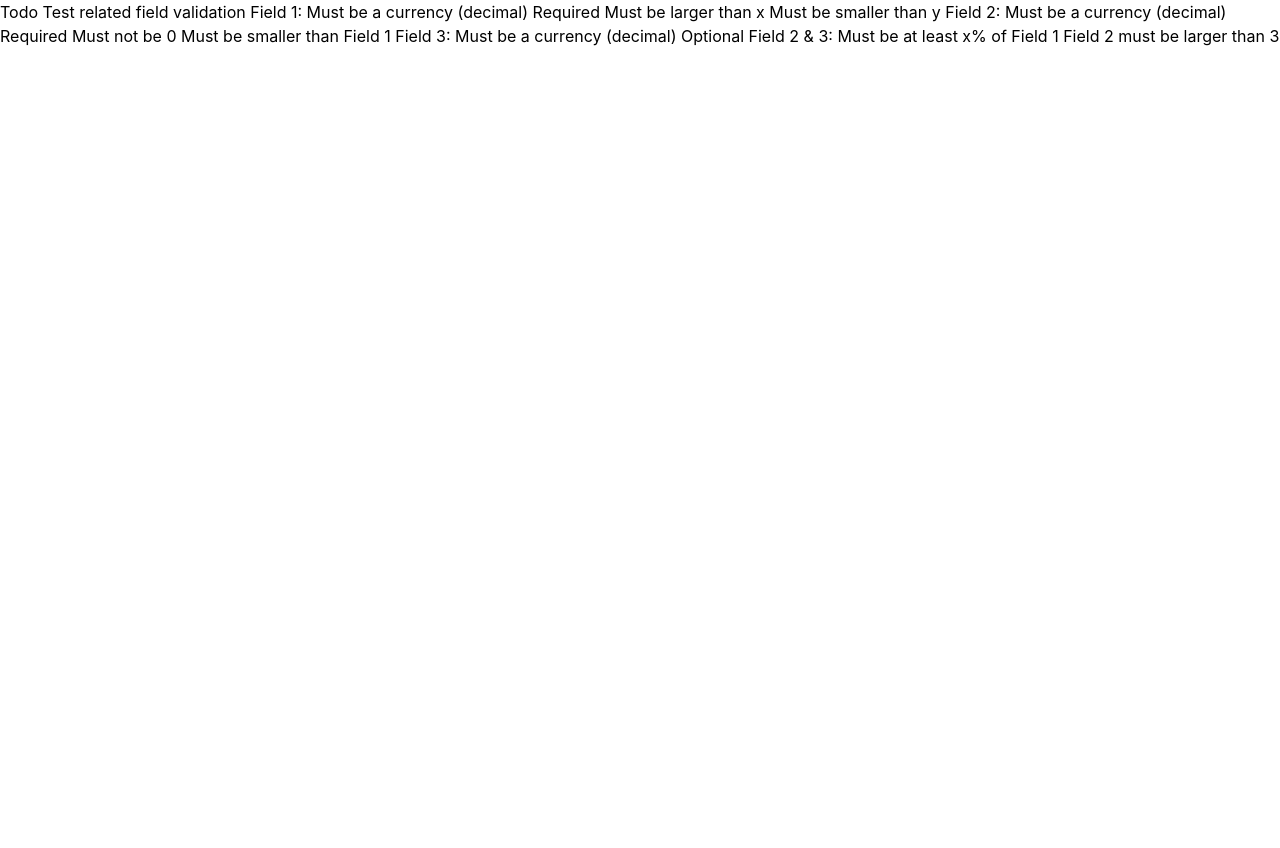
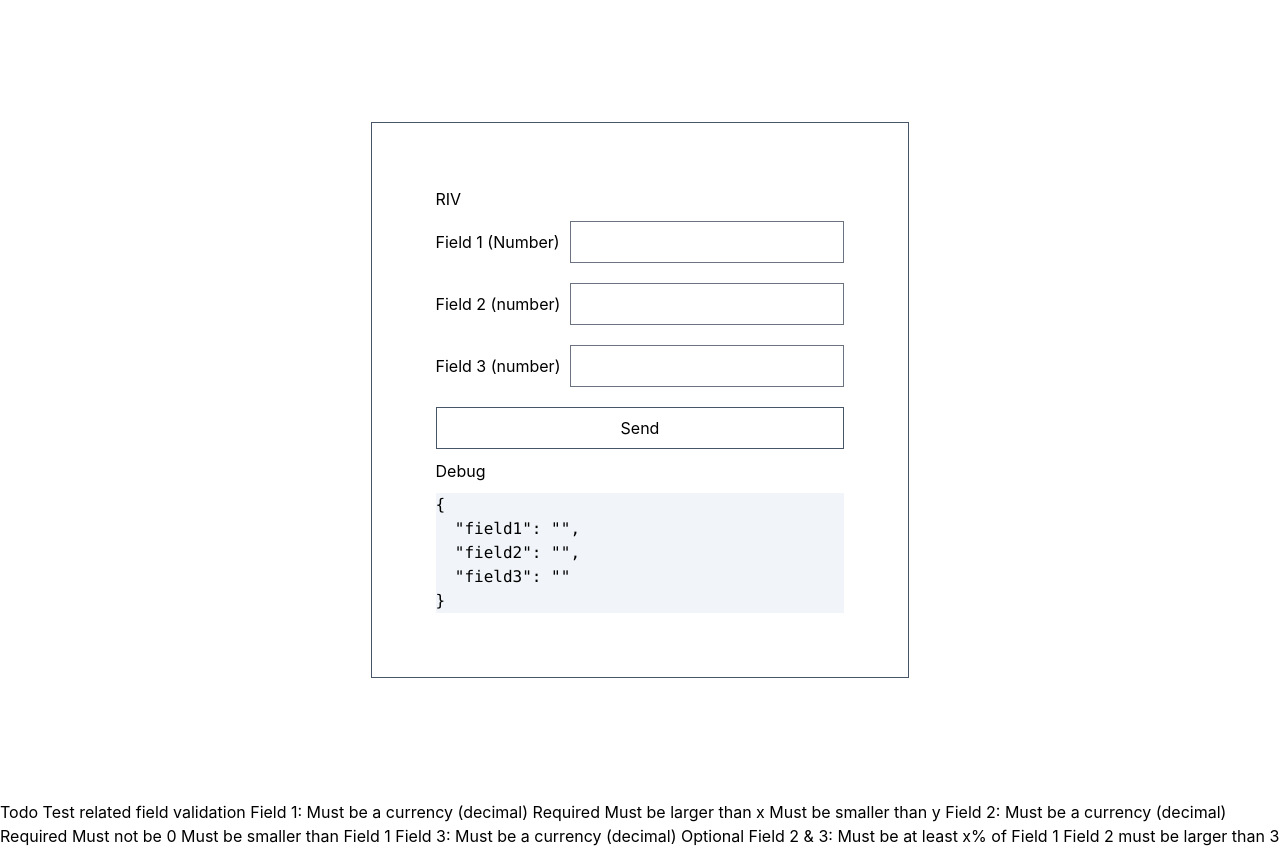
Before and after one commit to maurer2/run-types-run, a Next.js app: page /related-input-validations in a window 1280 px wide. Before the commit the page ends 800 px from the top, so only its background shows below. Built offline with nearby package versions, Linux system fonts and the light colour scheme.

Commit message:
Added basic markup and validation for form and added links to root page

```diff
--- a/pages/index.tsx
+++ b/pages/index.tsx
@@ -6,65 +6,10 @@ import styles from '../styles/Home.module.css'
 const Home: NextPage = () => {
   return (
     <div className={styles.container}>
-      <Head>
-        <title>Create Next App</title>
-        <meta name="description" content="Generated by create next app" />
-        <link rel="icon" href="/favicon.ico" />
-      </Head>
-
-      <main className={styles.main}>
-        <h1 className={styles.title}>
-          Welcome to <a href="https://nextjs.org">Next.js!</a>
-        </h1>
-
-        <p className={styles.description}>
-          Get started by editing{' '}
-          <code className={styles.code}>pages/index.tsx</code>
-        </p>
-
-        <div className={styles.grid}>
-          <a href="https://nextjs.org/docs" className={styles.card}>
-            <h2>Documentation &rarr;</h2>
-            <p>Find in-depth information about Next.js features and API.</p>
-          </a>
-
-          <a href="https://nextjs.org/learn" className={styles.card}>
-            <h2>Learn &rarr;</h2>
-            <p>Learn about Next.js in an interactive course with quizzes!</p>
-          </a>
-
-          <a
-            href="https://github.com/vercel/next.js/tree/canary/examples"
-            className={styles.card}
-          >
-            <h2>Examples &rarr;</h2>
-            <p>Discover and deploy boilerplate example Next.js projects.</p>
-          </a>
-
-          <a
-            href="https://vercel.com/new?utm_source=create-next-app&utm_medium=default-template&utm_campaign=create-next-app"
-            className={styles.card}
-          >
-            <h2>Deploy &rarr;</h2>
-            <p>
-              Instantly deploy your Next.js site to a public URL with Vercel.
-            </p>
-          </a>
-        </div>
-      </main>
-
-      <footer className={styles.footer}>
-        <a
-          href="https://vercel.com?utm_source=create-next-app&utm_medium=default-template&utm_campaign=create-next-app"
-          target="_blank"
-          rel="noopener noreferrer"
-        >
-          Powered by{' '}
-          <span className={styles.logo}>
-            <Image src="/vercel.svg" alt="Vercel Logo" width={72} height={16} />
-          </span>
-        </a>
-      </footer>
+      <ul>
+        <li><a href="http://localhost:3000/simple-form-validation">Test</a></li>
+        <li><a href="http://localhost:3000/related-input-validations">RIV</a></li>
+      </ul>
     </div>
   )
 }
--- a/pages/related-input-validations/index.tsx
+++ b/pages/related-input-validations/index.tsx
@@ -1,14 +1,121 @@
-import React, { useState } from "react";
+import React, { useEffect, useCallback, useMemo } from "react";
 import type { NextPage } from "next";
 import { useForm, SubmitHandler } from "react-hook-form";
 import { yupResolver } from "@hookform/resolvers/yup";
 import * as yup from "yup";
 
+import styles from "./styles.module.css";
+import { Fields, FieldsStringified } from "./types";
+
 const RIV: NextPage = () => {
-  const meow = "meow";
+  const schema = yup
+    .object({
+      field1: yup
+        .string()
+        .required("Field is required"),
+
+      field2: yup
+        .string()
+        .required("Field is required"),
+
+      field3: yup
+        .string(),
+    })
+    .required();
+
+  const {
+    formState: { errors },
+    register,
+    handleSubmit,
+    watch,
+    getValues,
+    setValue,
+  } = useForm<FieldsStringified>({
+    defaultValues: {
+      field1: "",
+      field2: "",
+      field3: "",
+    },
+    resolver: yupResolver(schema),
+  });
+
+  const onSubmit: SubmitHandler<Fields> = (fieldValues) => {};
 
   return (
+    <>
       <article className="container grid mx-auto h-screen">
+        <form
+          onSubmit={handleSubmit(onSubmit)}
+          noValidate
+          className={`${styles.form} mx-auto my-auto border-solid p-16 border border-slate-600`}
+        >
+          <legend className={styles.legend}>
+            <h1 className={styles.labelText}>RIV</h1>
+          </legend>
+          <fieldset className={styles.fieldset}>
+            <label className={styles.label}>
+              <span className="label-text">Field 1 (Number)</span>
+              <input
+                {...register("field1", { required: true })}
+                type="number"
+                aria-invalid={Boolean(errors.field1)}
+                aria-describedby="field-1-errors"
+                className={`${errors.field1 ? "border-red-500" : ""}`}
+              />
+              <span id="field-1-errors" className={styles.errors}>
+                {Boolean(errors.field1) && (
+                  <span className="text-red-500">Field1 has errors</span>
+                )}
+                <pre>{errors.field1?.message}</pre>
+              </span>
+            </label>
+            <label className={styles.label}>
+              <span className="label-text">Field 2 (number)</span>
+              <input
+                {...register("field2", { required: true })}
+                type="number"
+                aria-invalid={Boolean(errors.field2)}
+                aria-describedby="field-2-errors"
+                className={`${errors.field2 ? "border-red-500" : ""}`}
+              />
+              <span id="field-2-errors" className={styles.errors}>
+                {Boolean(errors.field2) && (
+                  <span className="text-red-500">Field2 has errors</span>
+                )}
+                <pre>{errors.field2?.message}</pre>
+              </span>
+            </label>
+            <label className={styles.label}>
+              <span className="label-text">Field 3 (number)</span>
+              <input
+                {...register("field3")}
+                type="number"
+                aria-invalid={Boolean(errors.field3)}
+                aria-describedby="field-3-errors"
+                className={`${errors.field3 ? "border-red-500" : ""}`}
+              />
+              <span id="field-3-errors" className={styles.errors}>
+                {Boolean(errors.field3) && (
+                  <span className="text-red-500">Field3 has errors</span>
+                )}
+                <pre>{errors.field3?.message}</pre>
+              </span>
+            </label>
+          </fieldset>
+          <button
+            type="submit"
+            className={`${styles.controls} p-2 border-solid border border-slate-600`}
+          >
+            Send
+          </button>
+          <h2>Debug</h2>
+          <code className={`${styles.debug} h-25 bg-slate-100 overflow-y-auto`}>
+            <pre>{JSON.stringify(watch(), null, 2)}</pre>
+          </code>
+        </form>
+      </article>
+
+      <aside>
         Todo Test related field validation
 
         Field 1:
@@ -30,7 +137,8 @@ const RIV: NextPage = () => {
         Field 2 & 3:
           Must be at least x% of Field 1
           Field 2 must be larger than 3
-    </article>
+      </aside>
+    </>
   )
 };
 
--- /dev/null
+++ b/pages/related-input-validations/styles.module.css
@@ -0,0 +1,48 @@
+/* temp */
+
+.form {
+  display: grid;
+  grid-template-columns: 1fr;
+  grid-gap: 10px;
+  align-items: center;
+}
+
+@media (min-width: 640px) {
+  .form {
+    grid-template-columns: max-content 1fr;
+  }
+}
+
+
+.fieldset,
+.legend,
+.label {
+    display: contents;
+}
+
+.labelText {
+  grid-column-start: 1;
+  grid-column-end: -1;
+}
+
+.controls {
+  grid-column-start: 1;
+  grid-column-end: -1;
+}
+
+.debug {
+  grid-column-start: 1;
+  grid-column-end: -1;
+}
+
+.errors {
+  grid-column-start: 1;
+  grid-column-end: -1;
+}
+
+@media (min-width: 640px) {
+  .errors {
+    grid-column-start: 2;
+    grid-column-end: -1;
+  }
+}
--- /dev/null
+++ b/pages/related-input-validations/types.ts
@@ -0,0 +1,7 @@
+export type Fields = {
+  field1: number,
+  field2: number,
+  field3: number,
+};
+
+export type FieldsStringified = Record<keyof Fields, string>
```
Lines whose indentation alone changed are shown as unchanged.
